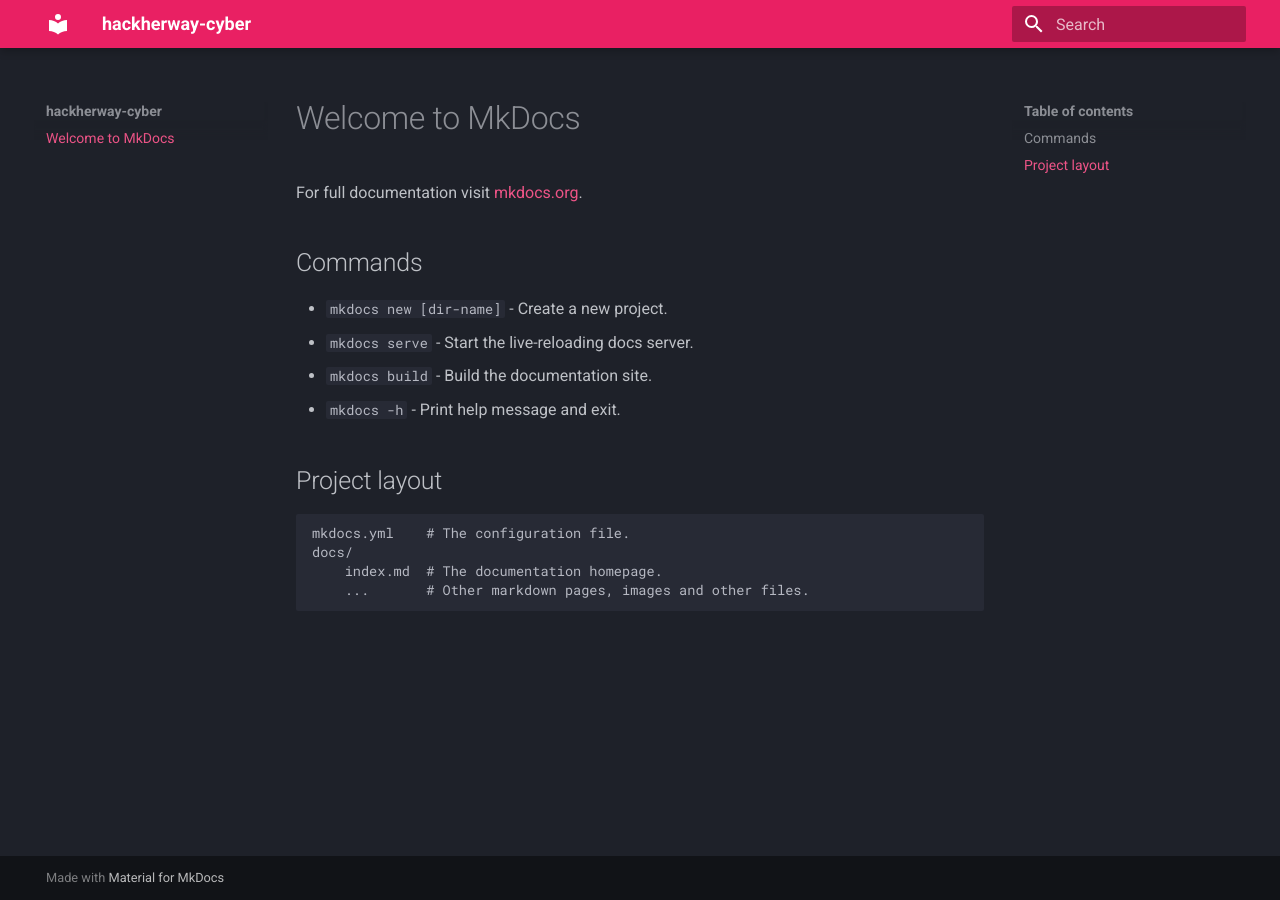
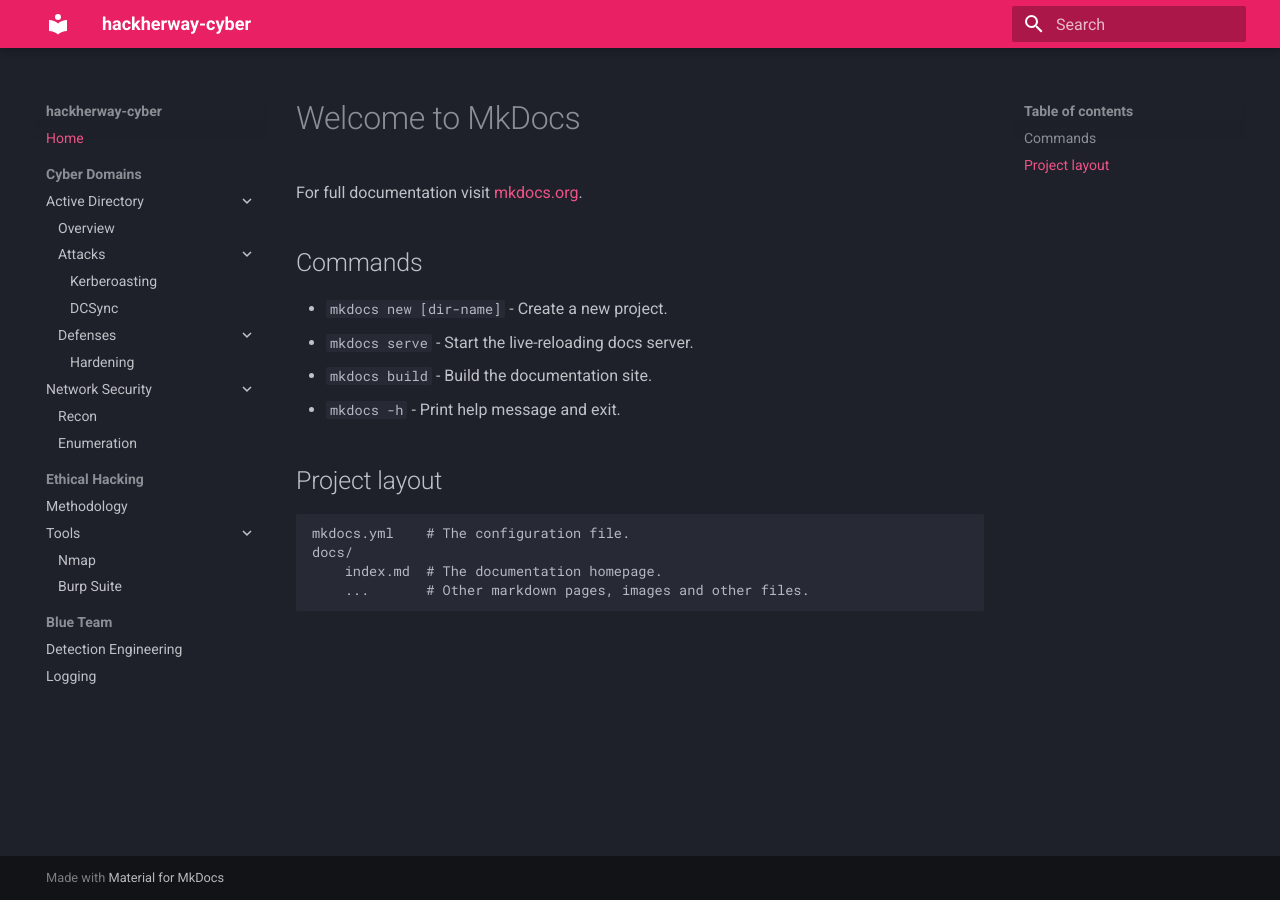
Before and after one commit to d0midigi/hackherway-cyber, an MkDocs documentation site: the page built from docs/index.md, in a window 1280 px wide. Built offline with MkDocs 1.6.1 and Material for MkDocs 9.7.7, drawn with Linux system fonts in a browser that asks for light colours.

Commit message:
Add navigation structure and features to mkdocs.yml

```diff
--- a/mkdocs.yml
+++ b/mkdocs.yml
@@ -5,3 +5,34 @@ theme:
     scheme: slate
     primary: pink
     accent: pink
+
+  features:
+    - navigation.sections
+    - navigation.expand
+    - navigation.instant
+    - navigation.tracking
+
+nav:
+  - Home: index.md
+
+  - Cyber Domains:
+      - Active Directory:
+          - Overview: ad/index.md
+          - Attacks:
+              - Kerberoasting: ad/attacks/kerberoasting.md
+              - DCSync: ad/attacks/dcsync.md
+          - Defenses:
+              - Hardening: ad/defense/hardening.md
+      - Network Security:
+          - Recon: network/recon.md
+          - Enumeration: network/enum.md
+
+  - Ethical Hacking:
+      - Methodology: hacking/methodology.md
+      - Tools:
+          - Nmap: tools/nmap.md
+          - Burp Suite: tools/burp.md
+
+  - Blue Team:
+      - Detection Engineering: blueteam/detection.md
+      - Logging: blueteam/logging.md
```
